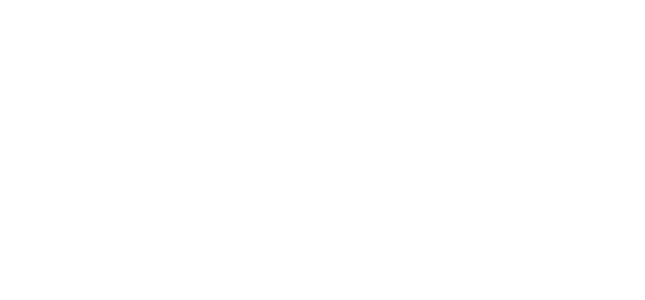
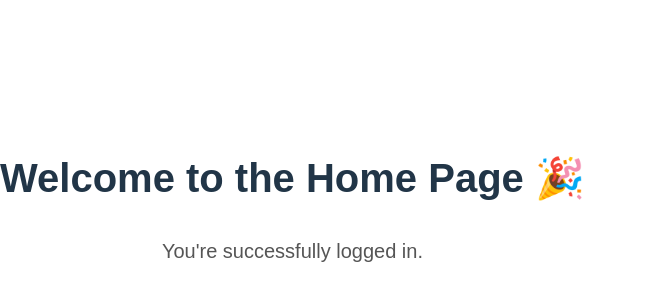
Before and after one commit to sppaskal/demo-tickets-fe, a React (Vite) app: page /home in a window 1280 px wide. Before the commit this address had no page. Shown: the part 192-492 px from the top of the page, without its empty margins (0-645 px from the left). Built offline with nearby package versions, Linux system fonts and the light colour scheme.

Commit message:
Adding home page and redirection from login
- Added placeholder home page
- Added redirect from login to home page if successful
- Added invalid login error message

```diff
--- a/src/App.jsx
+++ b/src/App.jsx
@@ -1,12 +1,14 @@
 // src/App.jsx
 import { BrowserRouter, Routes, Route } from 'react-router-dom'
 import Login from './pages/Login.jsx'
+import Home from './pages/Home.jsx'
 
 function App () {
   return (
     <BrowserRouter>
       <Routes>
         <Route path='/login' element={<Login />} />
+        <Route path='/home' element={<Home />} />
         {/* Add more routes here as needed */}
       </Routes>
     </BrowserRouter>
--- /dev/null
+++ b/src/pages/Home.jsx
@@ -0,0 +1,27 @@
+export default function Home () {
+  return (
+    <div style={styles.container}>
+      <h1 style={styles.heading}>Welcome to the Home Page 🎉</h1>
+      <p style={styles.text}>You're successfully logged in.</p>
+    </div>
+  )
+}
+
+const styles = {
+  container: {
+    height: '100vh',
+    display: 'flex',
+    flexDirection: 'column',
+    justifyContent: 'center',
+    alignItems: 'center',
+    fontFamily: 'sans-serif'
+  },
+  heading: {
+    fontSize: '2.5rem',
+    marginBottom: '1rem'
+  },
+  text: {
+    fontSize: '1.25rem',
+    color: '#555'
+  }
+}
--- a/src/pages/Login.jsx
+++ b/src/pages/Login.jsx
@@ -1,31 +1,55 @@
 import { useState } from 'react'
+import { useNavigate } from 'react-router-dom'
 import '../styles/Login.css'
 
 export default function Login () {
   const [email, setEmail] = useState('')
+  const [error, setError] = useState('')
+  const navigate = useNavigate()
 
   const handleSubmit = async (e) => {
     e.preventDefault()
+    setError('') // Clear any previous errors
 
+    try {
       const res = await fetch('http://localhost:3000/login', {
         method: 'POST',
         headers: { 'Content-Type': 'application/json' },
         body: JSON.stringify({ email })
       })
 
+      if (res.status === 401) {
+        setError('Invalid email. Please try again.')
+        return
+      }
+
+      if (!res.ok) {
+        setError('Something went wrong. Please try again later.')
+        return
+      }
+
       const data = await res.json()
       if (data.token) {
         localStorage.setItem('auth_token', data.token)
-      console.log('Login successful!')
-    } else {
-      console.log('Login failed')
+        navigate('/home') // ✅ Redirect on success
+      }
+    } catch (err) {
+      setError('Network error. Please check your connection.')
+      console.error(err)
     }
   }
 
   return (
     <div className='login-page'>
       <div className='login-container'>
-        <form className='login-form' onSubmit={handleSubmit}>
+        <form onSubmit={handleSubmit} className='login-form'>
+          <p
+            className='login-error'
+            style={{ visibility: error ? 'visible' : 'hidden' }}
+          >
+            {error || 'Invalid email'}
+          </p>
+          <div className='login-input-group'>
             <input
               className='login-input'
               type='email'
@@ -34,9 +58,8 @@
               placeholder='Email'
               required
             />
-          <button className='login-button' type='submit'>
-            Login
-          </button>
+            <button type='submit' className='login-button'>Login</button>
+          </div>
         </form>
       </div>
     </div>
--- a/src/styles/Login.css
+++ b/src/styles/Login.css
@@ -21,10 +21,12 @@
 /* Row layout for form elements */
 .login-form {
   display: flex;
-  gap: 10px;
+  flex-direction: column;
+  align-items: center;
+  width: 80%;
 }
 
-@media (max-width: 500px) {
+@media (max-width: 400px) {
   .login-form {
     flex-direction: column;
     align-items: stretch;
@@ -43,6 +45,8 @@
   font-size: 16px;
   padding: 0 16px;
   box-sizing: border-box;
+  vertical-align: middle;
+  margin: 3px;
 }
 
 /* Button-specific styles */
@@ -57,3 +61,13 @@
 .login-button:hover {
   background-color: #4338ca;
 }
+
+.login-error {
+  color: red;
+  font-weight: bold;
+  text-align: center;
+  width: 100%;
+  height: 20px; /* reserve space for one line of text */
+  margin-bottom: 10px;
+  visibility: hidden; /* don't collapse layout */
+}
```
Lines whose indentation alone changed are shown as unchanged.
